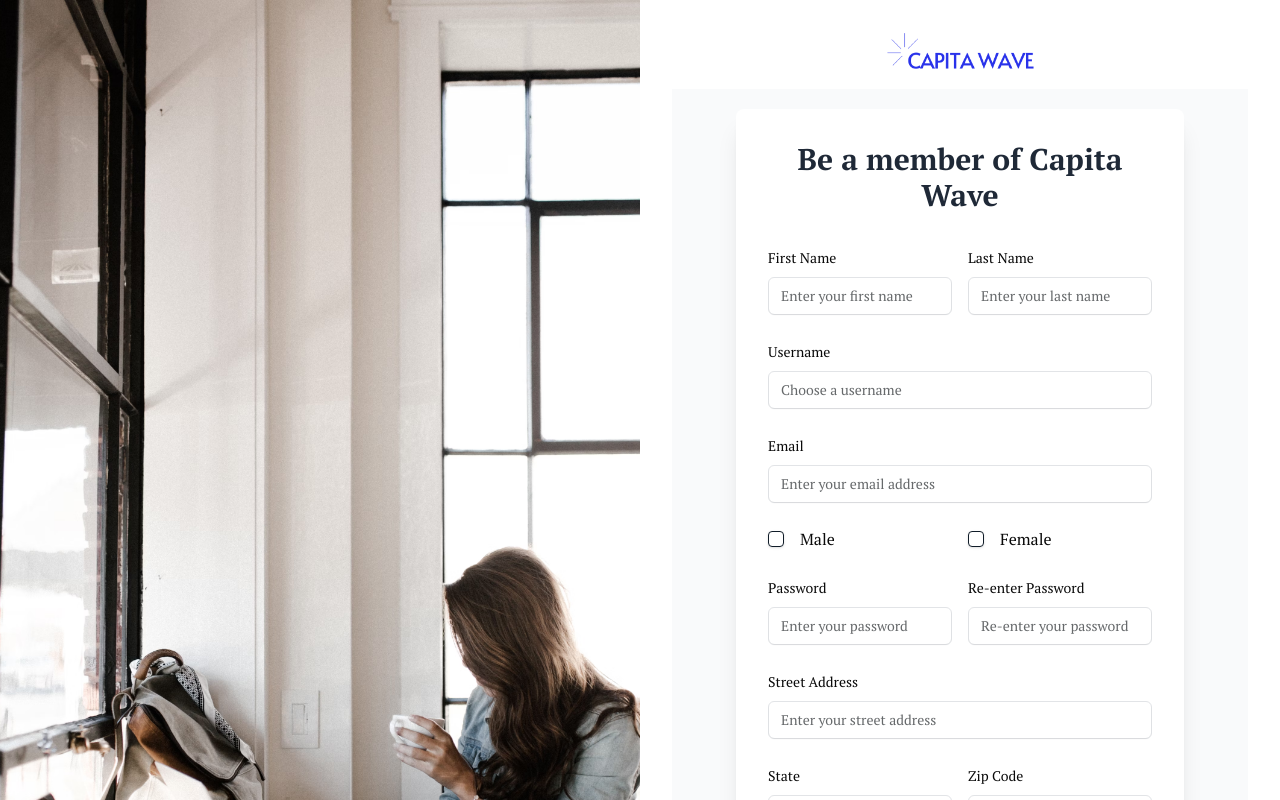
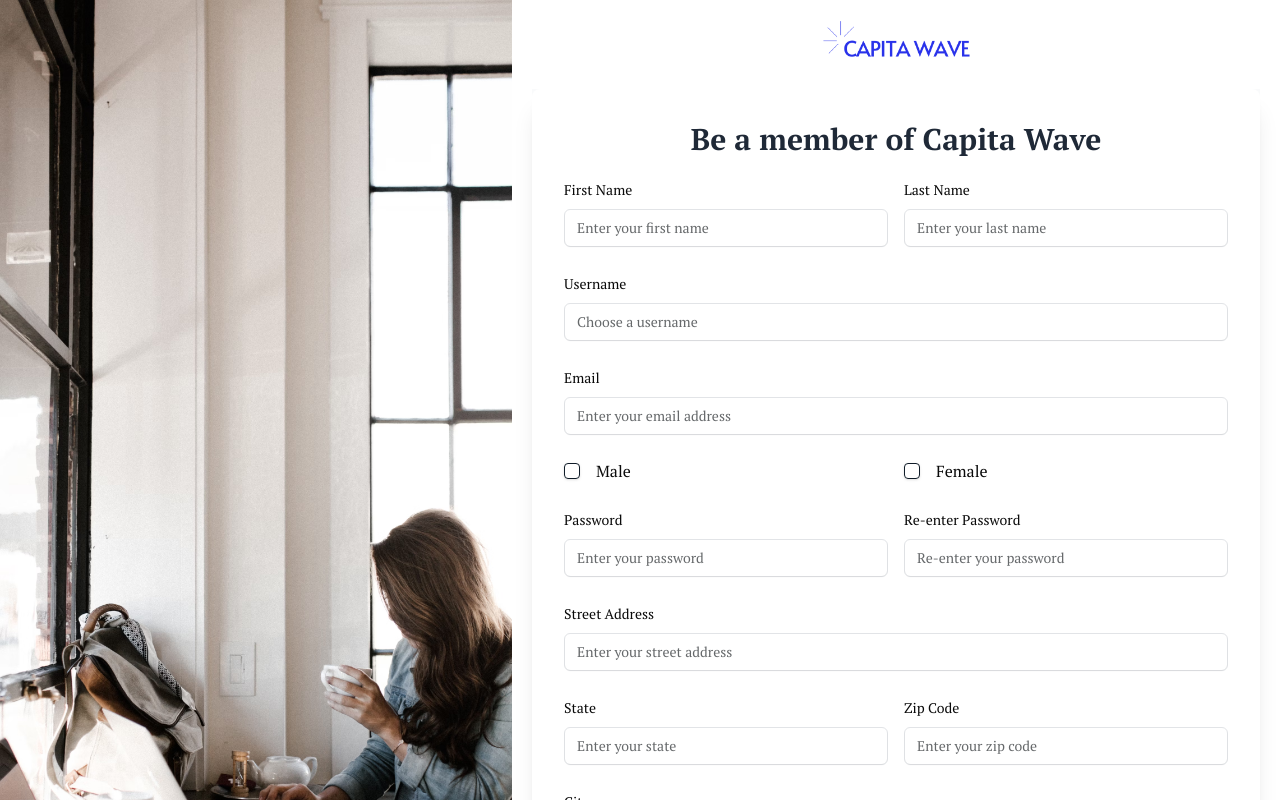
Before and after one commit to ipseekamalla1/capitawave, a Next.js app: page /signup in a window 1280 px wide. Shown: the top 800 px of the page. Built offline with nearby package versions, Linux system fonts and the light colour scheme.

Commit message:
signup form design updated

```diff
--- a/app/client/transfer/page.tsx
+++ b/app/client/transfer/page.tsx
@@ -6,7 +6,7 @@ import OtherBank from '@/components/clients/OtherBank';
 import MoveMoney from '@/components/clients//MoveMoney';
 
 const Transfer = () => {
-  const [activeTab, setActiveTab] = useState<'this' | 'other' | 'move'>('this');
+  const [activeTab, setActiveTab] = useState<'this' | 'other' | 'move'>('move');
 
   return (
     <div className="flex min-h-screen bg-gray-100">
--- a/app/signup/page.tsx
+++ b/app/signup/page.tsx
@@ -5,20 +5,20 @@ import Image from "next/image";
 
 const SignUp = () => {
   return (
-    <div className="flex min-h-screen">
-      {/* Left Side - Image */}
-      <div className="w-1/2">
+    <div className="flex bg-gray-100 min-h-screen">
+      {/* Left Side - Image (40% width) */}
+      <div className="w-2/5 flex">
         <Image
           src="/assets/register-img.jpg"
-          height={1000}
+          height={0} // Setting height to 0 to use aspect ratio
           width={1000}
           alt="patient"
-          className="object-cover w-full h-full"
+          className="w-full h-128 object-cover" // Ensures the image fills the space
         />
       </div>
 
-      {/* Right Side - Form */}
-      <section className="w-1/2 flex flex-col justify-center p-8 bg-white">
+      {/* Right Side - Form (60% width) */}
+      <section className="w-3/5 flex flex-col justify-center p-5 bg-white">
         {/* Logo */}
         <div className="flex justify-center mb-5">
           <Link href="/">
@@ -32,9 +32,10 @@ const SignUp = () => {
           </Link>
         </div>
 
-        <SignupForm />
-
-
+        {/* Sign Up Form */}
+        <div>
+          <SignupForm />
+        </div>
       </section>
     </div>
   );
--- a/components/clients/user-dashboard/UserSidebar.tsx
+++ b/components/clients/user-dashboard/UserSidebar.tsx
@@ -1,23 +1,36 @@
 import Image from "next/image";
 import Link from "next/link";
 import { useEffect, useState } from 'react';
+import { useRouter } from 'next/navigation';
+
+
 import {
   HomeIcon,
   ArrowRightIcon,
   UserCircleIcon,
   CogIcon,
   DocumentTextIcon
+} from "@heroicons/react/solid";
 
-
-} from "@heroicons/react/solid";
 export default function Sidebar() {
   const [userId, setUserId] = useState<string | null>(null);
+  const router = useRouter();
+
+  const handleLogout = () => {
+    // Clear session storage/local storage if you use it
+    sessionStorage.clear();
+    localStorage.clear();
+    // Redirect to login page
+    router.push('/login');
+  };
+
   useEffect(() => {
     const user = JSON.parse(localStorage.getItem('user') || '{}');
     if (user?.id) {
       setUserId(user.id);
     }
   }, []);
+
   return (
     <div className="bg-gray-100 text-blue-600 p-5 flex flex-col border-2">
       {/* Logo */}
@@ -31,8 +44,8 @@ export default function Sidebar() {
 
       {/* Navigation */}
       <nav className="flex flex-col justify-center space-y-6 text-lg p-8">
-      <Link href={userId ? `/client/user-dashboard/${userId}` : '/client/user-dashboard'} legacyBehavior>
-      <a className="flex items-center space-x-2 hover:text-blue-700">
+        <Link href={userId ? `/client/user-dashboard/${userId}` : '/client/user-dashboard'} legacyBehavior>
+          <a className="flex items-center space-x-2 hover:text-blue-700">
             <HomeIcon className="h-6 w-6" />
             <span>Dashboard</span>
           </a>
@@ -56,8 +69,6 @@ export default function Sidebar() {
             <span>Transactions</span>
           </a>
         </Link>
-
-
       </nav>
 
       {/* Settings & Logout */}
@@ -68,12 +79,15 @@ export default function Sidebar() {
             <span>Settings</span>
           </a>
         </Link>
-        <Link href="/logout" legacyBehavior>
-          <a className="flex items-center space-x-2 hover:text-blue-700">
-            <UserCircleIcon className="h-6 w-6" />
-            <span>Logout</span>
-          </a>
-        </Link>
+
+        {/* Logout Button (no Link wrapper around button) */}
+        <button
+          className="flex items-center space-x-2 hover:text-blue-700"
+          onClick={handleLogout}
+        >
+          <UserCircleIcon className="h-6 w-6" />
+          <span>Logout</span>
+        </button>
       </div>
     </div>
   );
--- a/components/forms/SignupForm.tsx
+++ b/components/forms/SignupForm.tsx
@@ -92,10 +92,10 @@ const SignupForm = () => {
   }
 
   return (
-    <section className="flex items-center justify-center min-h-screen bg-gray-50">
-      <div className="w-full max-w-md bg-white p-8 rounded-lg shadow-xl my-5">
+    <section className="w-full items-center justify-center min-h-screen bg-gray-50">
+      <div className=" bg-white p-8 rounded-lg shadow-xl my-3">
 
-    <h2 className="text-3xl font-bold text-center text-gray-800 mb-8">
+    <h2 className="text-3xl font-bold text-center text-gray-800 mb-5">
       Be a member of Capita Wave
     </h2>
 
```
